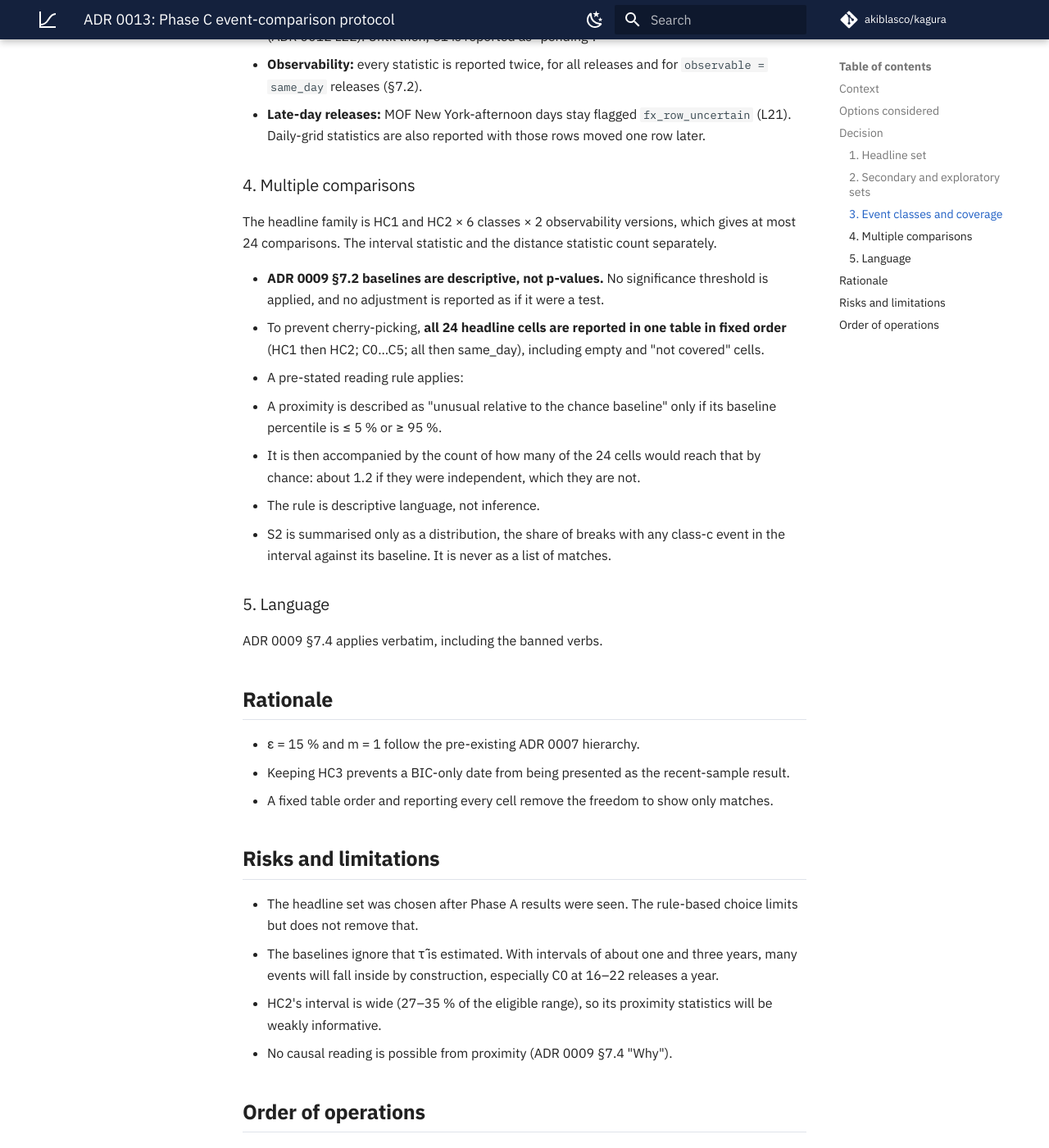
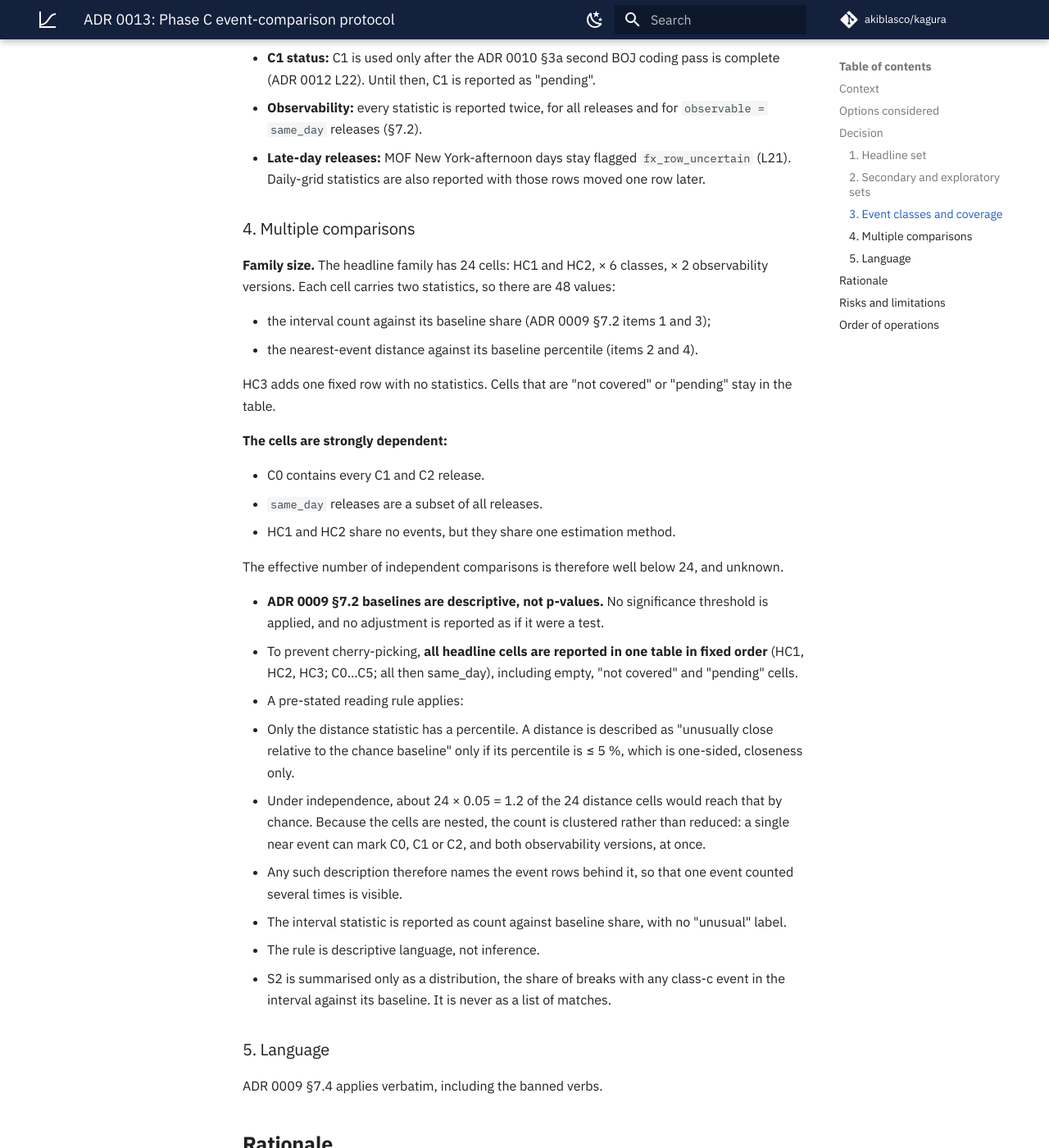
Before and after one commit to akiblasco/kagura, an MkDocs documentation site: the page built from docs/decisions/0013-phase-c-event-comparison-protocol.md, in a window 1280 px wide and 1400 px high, scrolled down 2384 px. Shown: the whole window at 82% size. Built offline with MkDocs 1.6.1 and Material for MkDocs 9.7.7, drawn with Linux system fonts in a browser that asks for light colours; nearby versions of some CDN libraries; comment, search, counter and statistics services are not loaded; some of the changed text lies outside the part shown.

Commit message:
Correct Phase A report sensitivity wording and ADR 0013 multiplicity rule
Co-Authored-By: Claude Opus 5.5 <noreply@anthropic.com>

```diff
--- a/docs/decisions/0013-phase-c-event-comparison-protocol.md
+++ b/docs/decisions/0013-phase-c-event-comparison-protocol.md
@@ -63,8 +63,10 @@ ADR 0009 §3.8 applies unchanged: C0–C5, with no class added, merged, split or
 - **Coverage** follows ADR 0009 §4 and §7.2: statistics outside coverage are "not covered",
   never zero.
 - **Class by headline:**
-  - HC1 (2003–04) lies inside C0, C1 (BOJ from 1998-04 rules), C2, C3, C4 and C5 coverage.
-  - HC2 (2017–20) lies inside every class's coverage.
+  - HC1 (2003–04) and HC2 (2017–20) lie inside the documented coverage of C0, C1 (post-1998-04
+    rules), C2, C3 and C4.
+  - C5 coverage is "confirmed at collection" (ADR 0009 §2), so it is taken from the manifest at
+    run time, not assumed here.
 - **BOJ split:** BOJ results are split at 1998-04 (§7.3). HC1 and HC2 are both after the split.
 - **C1 status:** C1 is used only after the ADR 0010 §3a second BOJ coding pass is complete
   (ADR 0012 L22). Until then, C1 is reported as "pending".
@@ -75,18 +77,39 @@ ADR 0009 §3.8 applies unchanged: C0–C5, with no class added, merged, split or
 
 ### 4. Multiple comparisons
 
-The headline family is HC1 and HC2 × 6 classes × 2 observability versions, which gives at most
-24 comparisons. The interval statistic and the distance statistic count separately.
+**Family size.** The headline family has 24 cells: HC1 and HC2, × 6 classes, × 2 observability
+versions. Each cell carries two statistics, so there are 48 values:
+
+- the interval count against its baseline share (ADR 0009 §7.2 items 1 and 3);
+- the nearest-event distance against its baseline percentile (items 2 and 4).
+
+HC3 adds one fixed row with no statistics. Cells that are "not covered" or "pending" stay in the
+table.
+
+**The cells are strongly dependent:**
+
+- C0 contains every C1 and C2 release.
+- `same_day` releases are a subset of all releases.
+- HC1 and HC2 share no events, but they share one estimation method.
+
+The effective number of independent comparisons is therefore well below 24, and unknown.
 
 - **ADR 0009 §7.2 baselines are descriptive, not p-values.** No significance threshold is
   applied, and no adjustment is reported as if it were a test.
-- To prevent cherry-picking, **all 24 headline cells are reported in one table in fixed order**
-  (HC1 then HC2; C0…C5; all then same_day), including empty and "not covered" cells.
+- To prevent cherry-picking, **all headline cells are reported in one table in fixed order**
+  (HC1, HC2, HC3; C0…C5; all then same_day), including empty, "not covered" and "pending"
+  cells.
 - A pre-stated reading rule applies:
-  - A proximity is described as "unusual relative to the chance baseline" only if its baseline
-    percentile is ≤ 5 % or ≥ 95 %.
-  - It is then accompanied by the count of how many of the 24 cells would reach that by chance:
-    about 1.2 if they were independent, which they are not.
+  - Only the distance statistic has a percentile. A distance is described as "unusually close
+    relative to the chance baseline" only if its percentile is ≤ 5 %, which is one-sided,
+    closeness only.
+  - Under independence, about 24 × 0.05 = 1.2 of the 24 distance cells would reach that by
+    chance. Because the cells are nested, the count is clustered rather than reduced: a single
+    near event can mark C0, C1 or C2, and both observability versions, at once.
+  - Any such description therefore names the event rows behind it, so that one event counted
+    several times is visible.
+  - The interval statistic is reported as count against baseline share, with no "unusual"
+    label.
   - The rule is descriptive language, not inference.
 - S2 is summarised only as a distribution, the share of breaks with any class-c event in the
   interval against its baseline. It is never as a list of matches.
@@ -105,6 +128,13 @@ ADR 0009 §7.4 applies verbatim, including the banned verbs.
 
 - The headline set was chosen after Phase A results were seen. The rule-based choice limits but
   does not remove that.
+- **Prior knowledge of history.** The analysts know the event record, for example that large MOF
+  operations ran in 2003–04. A proximity that was predictable before Phase C cannot count as a
+  finding. The fixed table and the fixed language limit how such cases are presented; they do not
+  make them informative.
+- **Estimated dates.** τ̂ is chosen to minimise SSR, and large moves around events can pull it
+  towards them. The baselines treat τ̂ as if it were placed at random, so proximity is biased
+  towards looking unusual.
 - The baselines ignore that τ̂ is estimated. With intervals of about one and three years, many
   events will fall inside by construction, especially C0 at 16–22 releases a year.
 - HC2's interval is wide (27–35 % of the eligible range), so its proximity statistics will be
```
Also changed, not shown: research/adr0007/PHASE_A_REPORT.md (+75 -36 lines).
